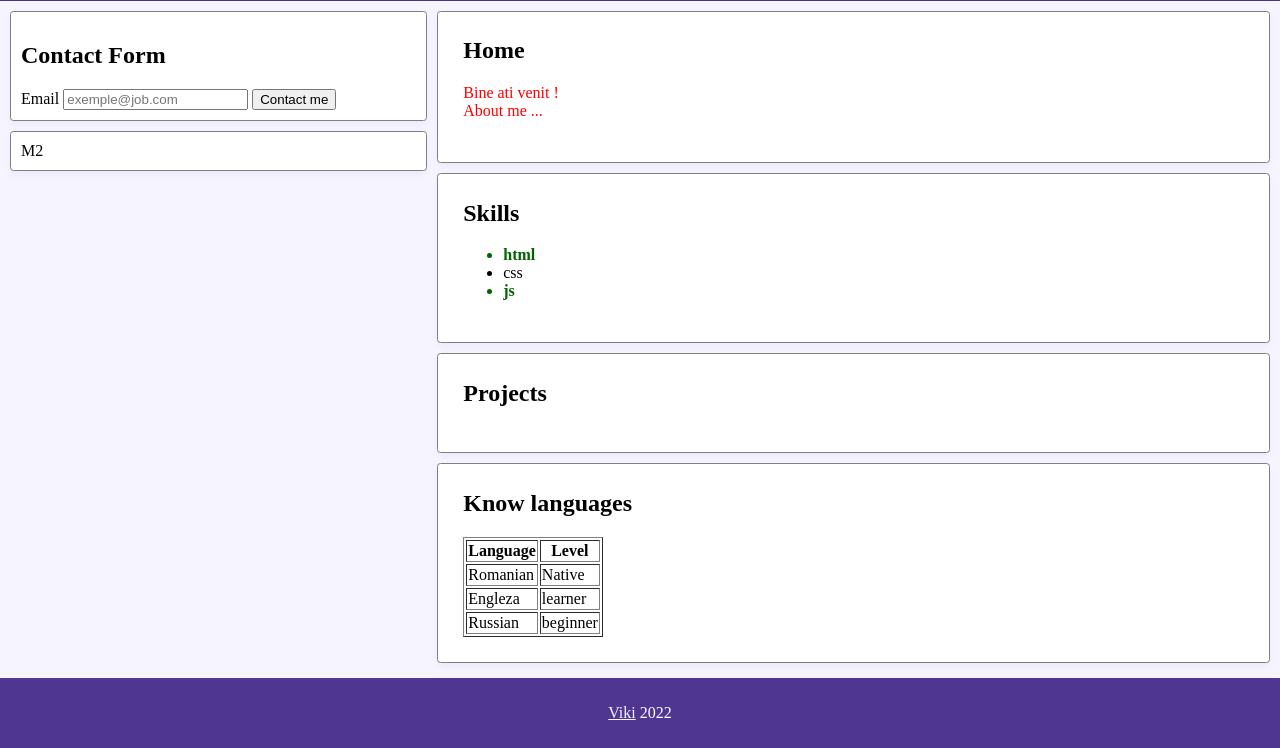
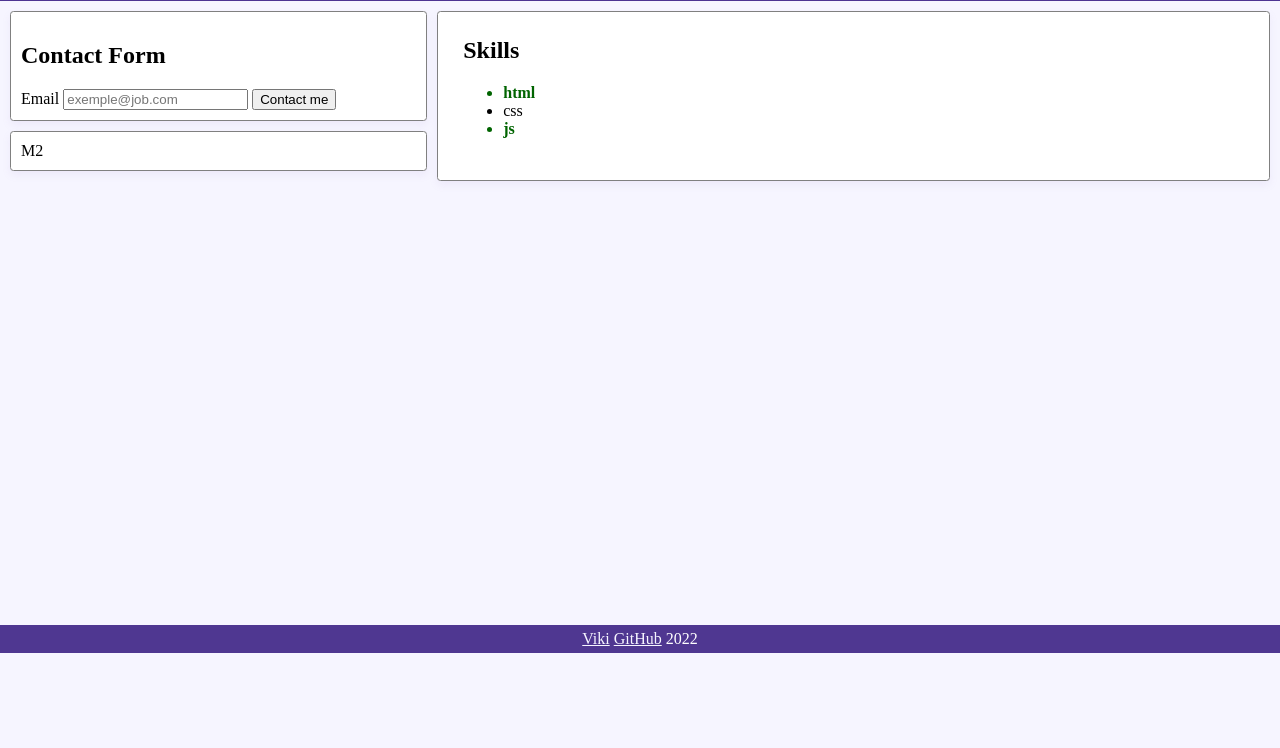
Before and after one commit to ieemy/ieemy.github.io, a plain HTML site: page index.html in a window 1280 px wide. Both pictures are taken after a click on the link "Skills". Shown: the part 147-895 px from the top of the page. After the commit the page ends 800 px from the top, so only its background shows below. Drawn offline with Linux system fonts and the light colour scheme.

Commit message:
add pages

```diff
--- a/index.html
+++ b/index.html
@@ -22,17 +22,17 @@
       </div>
 
       <ul id="top-menu-bar">
-        <li><a href="#">Home</a></li>
-        <li><a href="#">Skills</a></li>
-        <li><a href="#">Projects</a></li>
-        <li><a href="#">Languages</a></li>
+        <li><a href="#" onclick="showHomePage()">Home</a></li>
+        <li><a href="#" onclick="showSkillsPage()">Skills</a></li>
+        <li><a href="#" onclick="showProjectsPage()">Projects</a></li>
+        <li><a href="#" onclick="showLanguagesPage()">Languages</a></li>
       </ul>
     </header>
 
     <section id="content">
       <div id="side-menu">
         <section>
-          <h2>Contact Form</Form></h2>
+          <h2>Contact Form</h2>
           <form action="" method="get">
             <label for="userEmail">Email</label>
             <input
@@ -48,15 +48,16 @@
         <section>M2</section>
       </div>
       <div id="main">
-        <div class="page">
+        <div id="home" class="page">
           <h2>Home</h2>
-          <p>Bine ati venit !
-            <br>
+          <p>
+            Bine ati venit !
+            <br />
             About me ...
           </p>
         </div>
 
-        <div class="page">
+        <div id="skills" class="page">
           <h2>Skills</h2>
           <ul>
             <li class="favorite">html</li>
@@ -65,11 +66,11 @@
           </ul>
         </div>
 
-        <div class="page">
+        <div id="projects" class="page">
           <h2>Projects</h2>
         </div>
 
-        <div class="page">
+        <div id="languages" class="page">
           <h2>Know languages</h2>
           <table border="1">
             <tr>
@@ -96,6 +97,7 @@
     <footer>
       <p style="text-align: center; color: #fff">
         <a href="https://www.viki.com/">Viki</a>
+        <a href="https://github.com/ieemy">GitHub</a>
         2022
       </p>
     </footer>
--- a/index.js
+++ b/index.js
@@ -19,3 +19,32 @@ console.warn(mottoElement.innerHTML);
 
 //mottoElement.innerHTML = mottoElement.innerHTML + " & " + jobTitle;
 mottoElement.innerHTML += " & " + jobTitle;
+
+function showHomePage() {
+  document.getElementById("home").style.display = "block";
+  document.getElementById("skills").style.display = "none";
+  document.getElementById("projects").style.display = "none";
+  document.getElementById("languages").style.display = "none";
+}
+
+function showSkillsPage() {
+  document.getElementById("home").style.display = "none";
+  document.getElementById("skills").style.display = "block";
+  document.getElementById("projects").style.display = "none";
+  document.getElementById("languages").style.display = "none";
+}
+
+function showProjectsPage() {
+  document.getElementById("home").style.display = "none";
+  document.getElementById("skills").style.display = "none";
+  document.getElementById("projects").style.display = "block";
+  document.getElementById("languages").style.display = "none";
+}
+
+function showLanguagesPage() {
+  document.getElementById("home").style.display = "none";
+  document.getElementById("skills").style.display = "mome";
+  document.getElementById("projects").style.display = "none";
+  document.getElementById("languages").style.display = "block";
+}
+showHomePage();
--- a/style.css
+++ b/style.css
@@ -22,13 +22,14 @@ body {
 }
 
 footer {
-  min-height: 20px;
-  padding: 10px;
+  padding: 5px;
   text-align: center;
   background-color: #4f3791;
   color: #f6f5ff;
 }
-
+footer p {
+  margin: 0;
+}
 footer a {
   color: #f6f5ff;
 }
@@ -112,6 +113,7 @@ a {
 }
 
 .page {
+  display: none;
   background: #fff;
   margin: 0 0 10px 0;
   padding: 24px;
```
